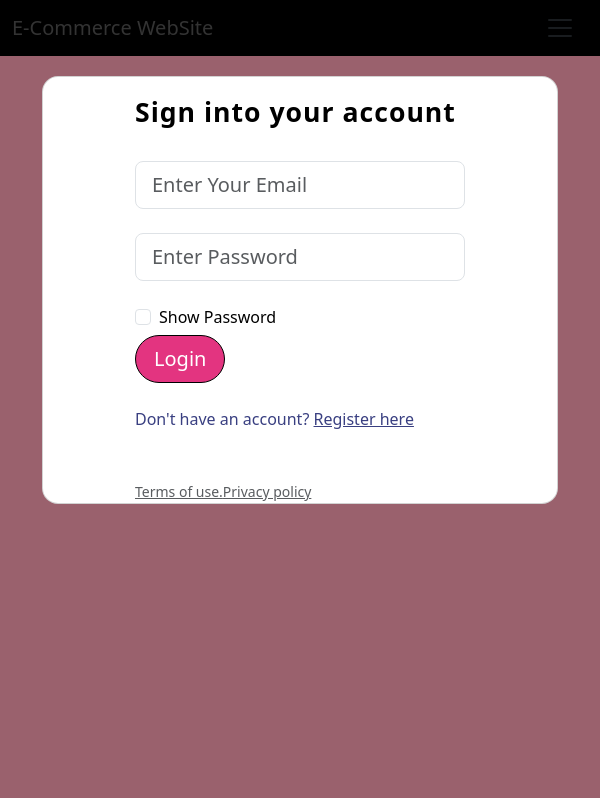
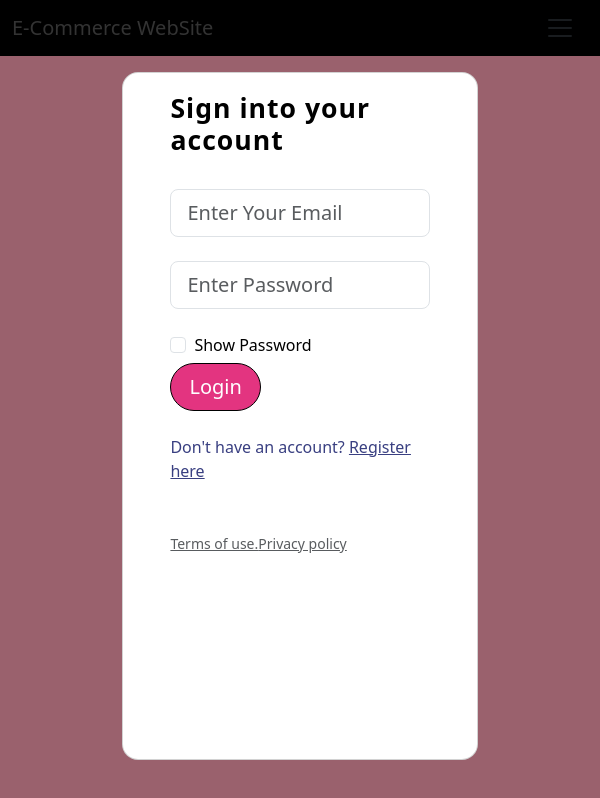
Before and after one commit to suraj2907/shopping-cart-react, a React (Create React App) app: page /signin in a window 600 px wide. Shown: the top 798 px of the page. Built offline with nearby package versions, Linux system fonts and the light colour scheme; no server answers.

Commit message:
add responsiveness in sigin page

```diff
--- a/src/App.css
+++ b/src/App.css
@@ -60,15 +60,6 @@
   background-color: #ffbd03 !important;
 }
 
-@media only screen and (max-width: 450px) {
-  .signin-container {
-    width: 90%;
-  }
-  .signup-container {
-    width: 90%;
-  }
-}
-
 /* loader */
 .loading-wave {
   display: flex;
@@ -108,23 +99,26 @@
   }
 }
 
-@media only screen and (max-width: 450px) {
-  .signin-container {
-    width: 90%;
-  }
-  .signup-container {
-    width: 90%;
+@media only screen and (min-width: 767px) and (max-width: 999px) {
+  .login-mobile {
+    display: flex;
+    flex: 0 0 50%;
   }
 }
 
-@media (max-width: 600px) {
+@media only screen and (min-width: 400px) and (max-width: 766px) {
+  .signin-container {
+    display: flex;
+    justify-content: center;
+    width: auto;
+    gap: 10px;
+    flex: 0 0 50%;
+    height: 90vh;
+  }
   .login-mobile {
-    flex-direction: column-reverse;
-    gap: 10px;
+    flex: 0 0 80%;
   }
-  .login-img {
-    width: 450px;
-    height: 450px;
-    overflow-y: hidden;
+  img {
+    display: none;
   }
 }
--- a/src/Components/ProductItems.js
+++ b/src/Components/ProductItems.js
@@ -98,7 +98,7 @@ const ProductItems = () => {
         </div>
         <div className="d-flex flex-wrap justify-content-center">
           {filteredProducts.map((item) => (
-            <div className=" d-flex  flex-wrap col-md-3 col-sm-6 mb-4">
+            <div key={item.id} className=" d-flex flex-wrap col-md-3 col-sm-6 mb-4">
               <div
                 className="card h-100 ms-5 p-4 d-flex justify-content-center outline text-center"
                 key={item.id}
--- a/src/Pages/SignIn.js
+++ b/src/Pages/SignIn.js
@@ -57,22 +57,23 @@ const SignIn = () => {
       className="vh-100 overflow-hidden"
       style={{ backgroundColor: "#9A616D" }}
     >
-      <div className="container  py-1">
+      <div className="container-fluid">
         <div className="d-flex justify-content-center align-items-center h-100">
-          <div className="col col-md-16 signin-container">
+          <div className="col-sm-8 col-md-10 col-lg-8 signin-container">
             <div className="card" style={{ borderRadius: "1rem" }}>
               <div className="row g-0">
-                <div className="col-md-6 col-lg-5 d-none d-md-block">
+                <div className="col-md-6 col-lg-5 d-flex flex-column ">
                   <img
                     src="https://mdbcdn.b-cdn.net/img/Photos/new-templates/bootstrap-login-form/img1.webp"
                     alt="login form"
                     height={580}
+                    className="img-fluid"
                     width={650}
                     style={{ borderRadius: "1rem 0 0 1rem" }}
                   />
                 </div>
-                <div className="col-md-7 d-flex justify-content-center align-items-center">
-                  <div className="text-black">
+                <div className=" container-fluid col-lg-7   d-flex login-mobile justify-content-center align-items-center">
+                  <div className="text-black ">
                     <form onSubmit={handleSubmit}>
                       <div className="d-flex align-items-center mb-3 pb-1">
                         <i
```
